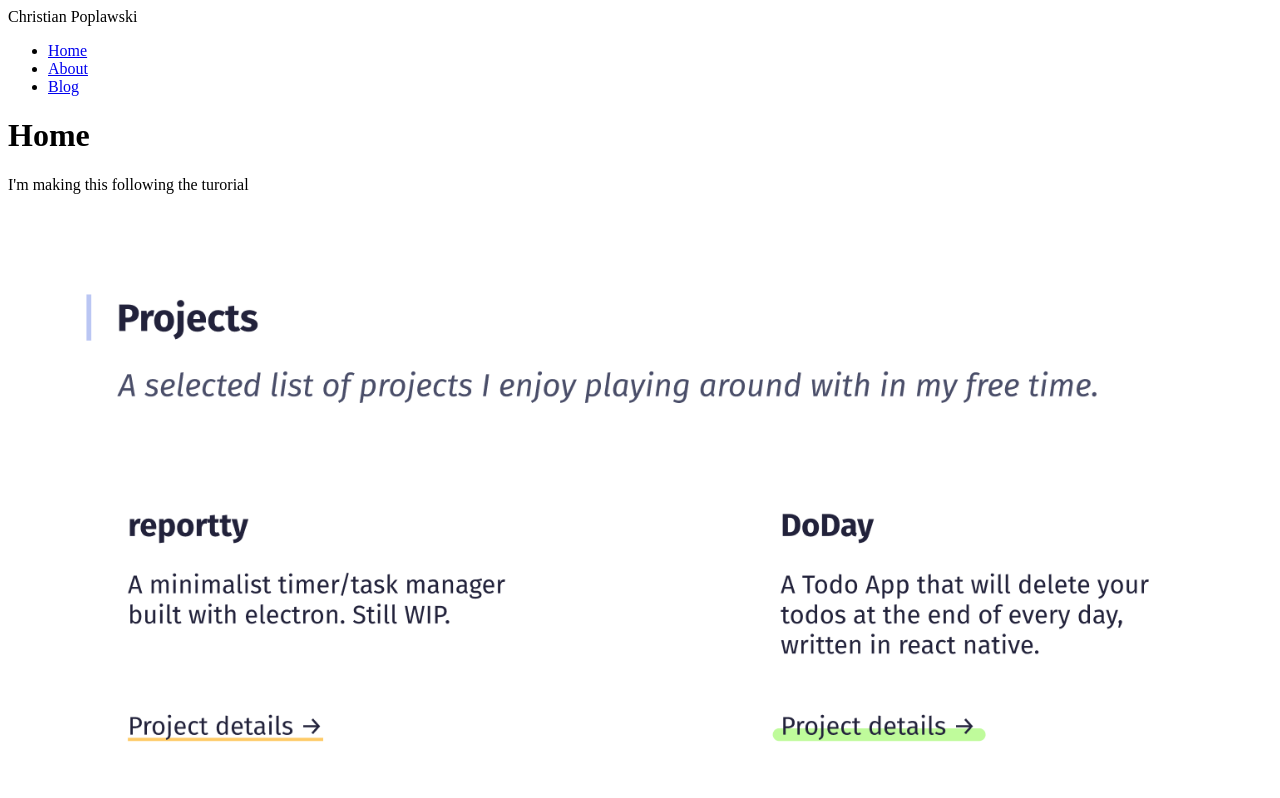
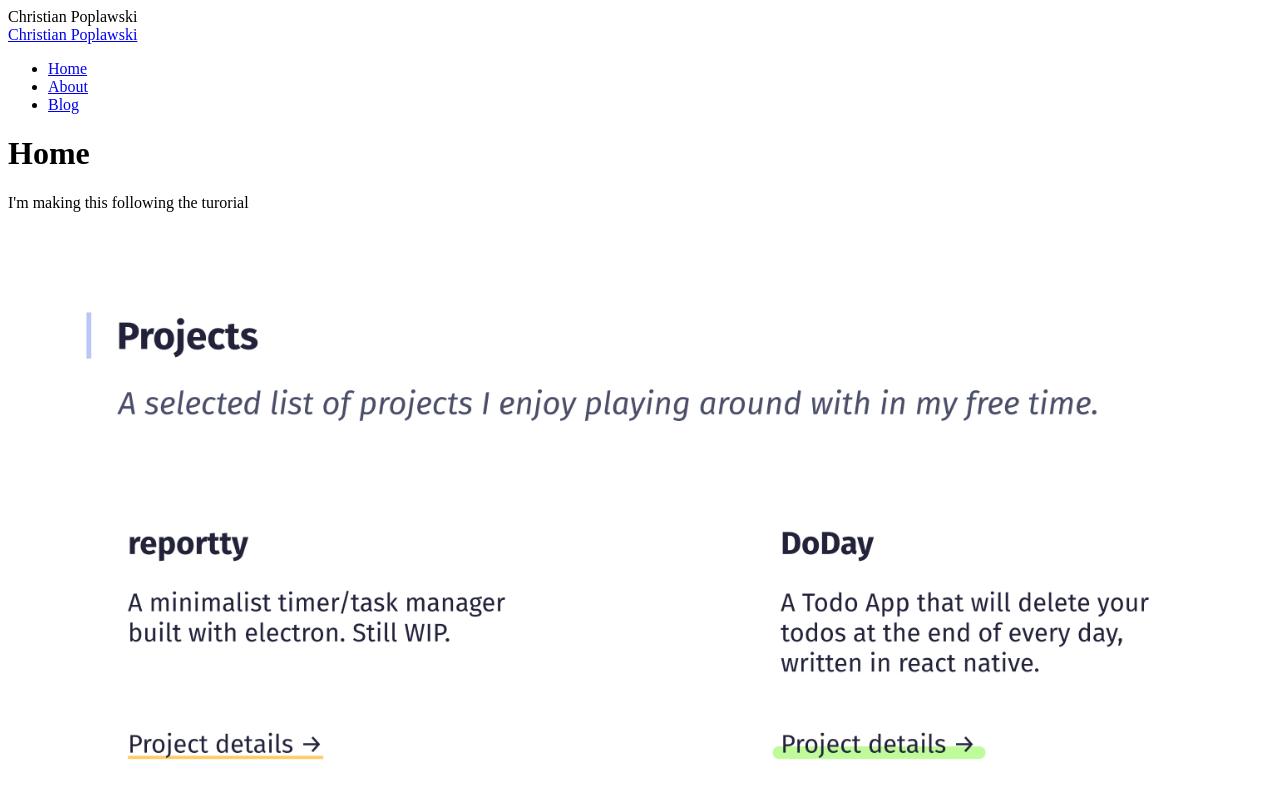
Before and after one commit to Plsr/website-revamped, a Gatsby site: page / in a window 1280 px wide. Built offline with nearby package versions, Linux system fonts and the light colour scheme; Gatsby itself is replaced by a stand-in of ours.

Commit message:
Add basic h-card

```diff
--- a/src/components/layout.js
+++ b/src/components/layout.js
@@ -16,6 +16,7 @@ const Layout = ({ pageTitle, children }) => {
     <>
       <title>{ pageTitle } | { data.site.siteMetadata.title }</title>
       <header>{ data.site.siteMetadata.title }</header>
+      <a class="h-card" rel="me" href="https://chris-new-website.netlify.app/">Christian Poplawski</a>
       <nav>
         <ul>
           <li><Link to="/">Home</Link></li>
```
